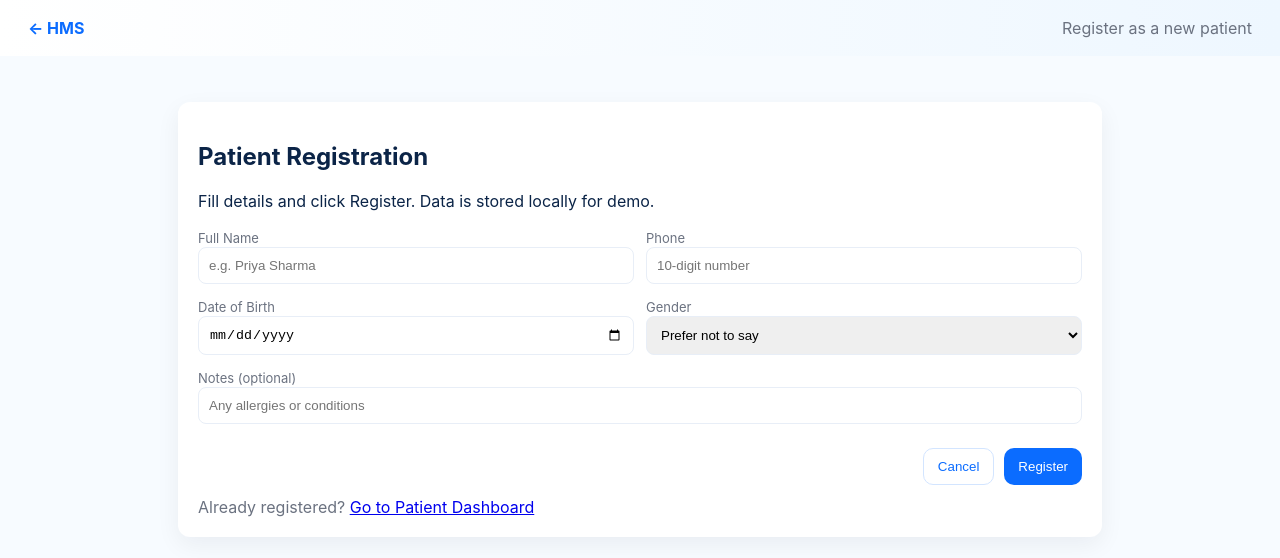
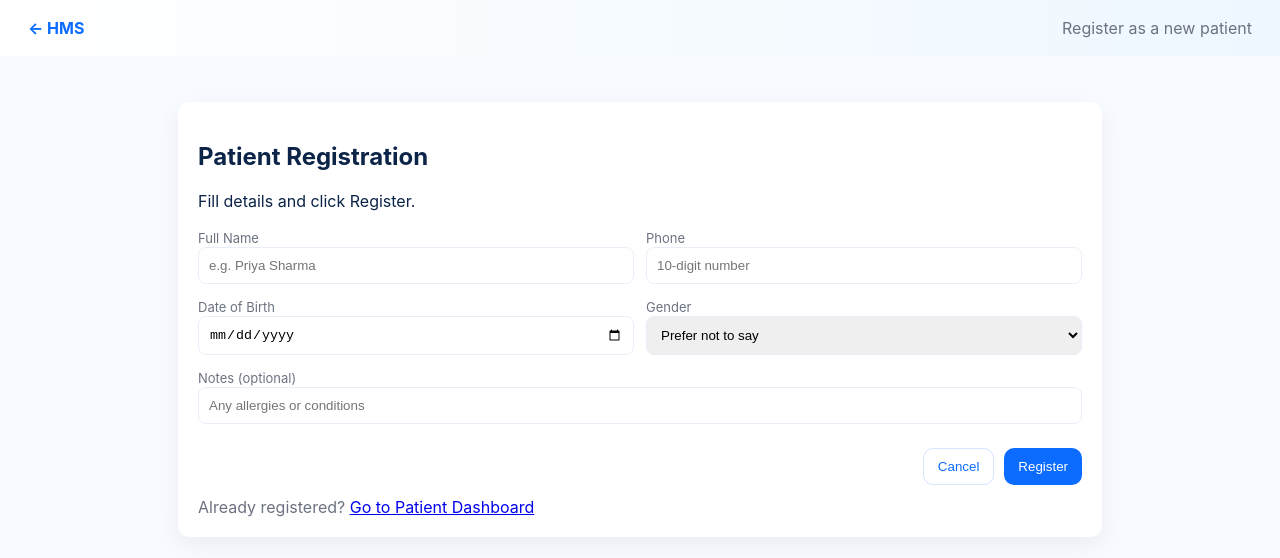
Before and after one commit to Mahimha13/HMS_Hostpital_Management_System, a plain HTML site: page patient-registration.html in a window 1280 px wide. Drawn offline with Linux system fonts and the light colour scheme.

Commit message:
Update patient-registration.html

```diff
--- a/patient-registration.html
+++ b/patient-registration.html
@@ -32,7 +32,7 @@
 <main class="wrap">
   <div class="card">
     <h2>Patient Registration</h2>
-    <p class="note">Fill details and click Register. Data is stored locally for demo.</p>
+    <p class="note">Fill details and click Register.</p>
 
     <form id="regForm" onsubmit="return registerPatient(event)">
       <div>
```
